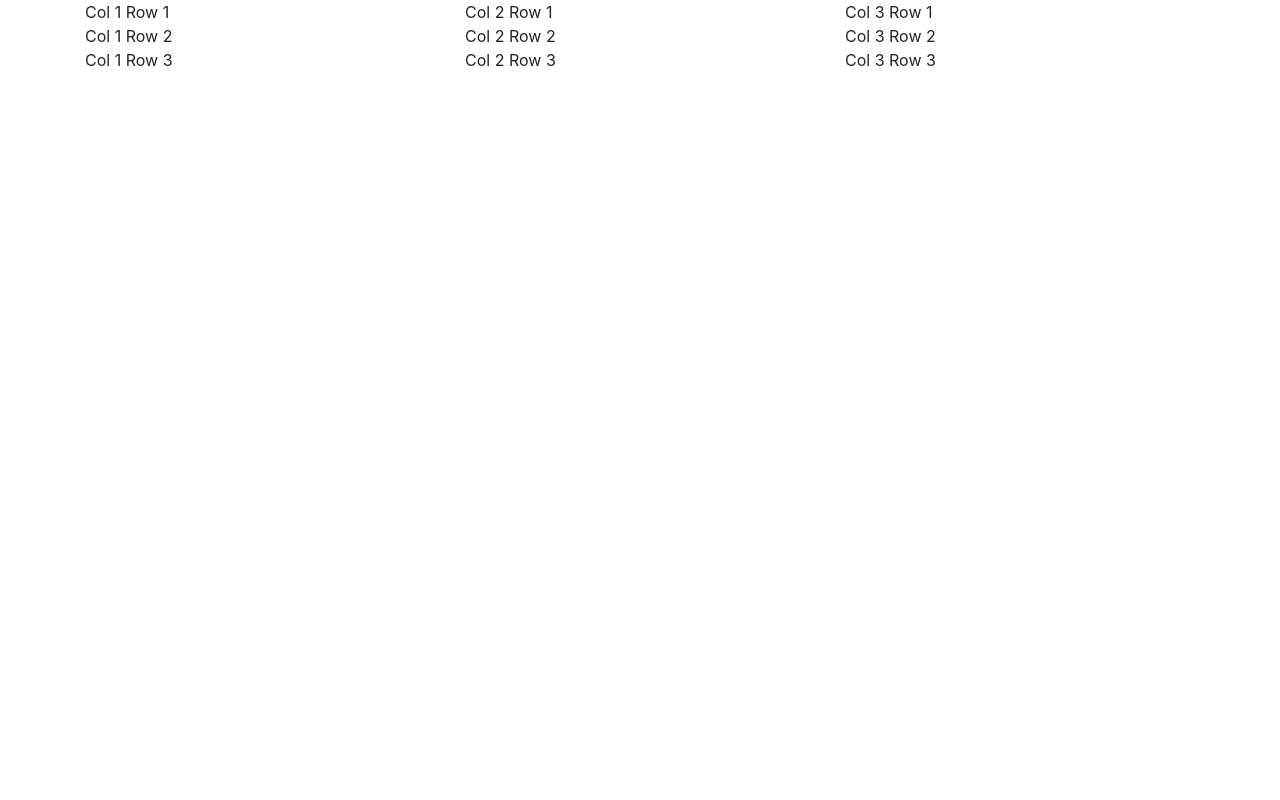
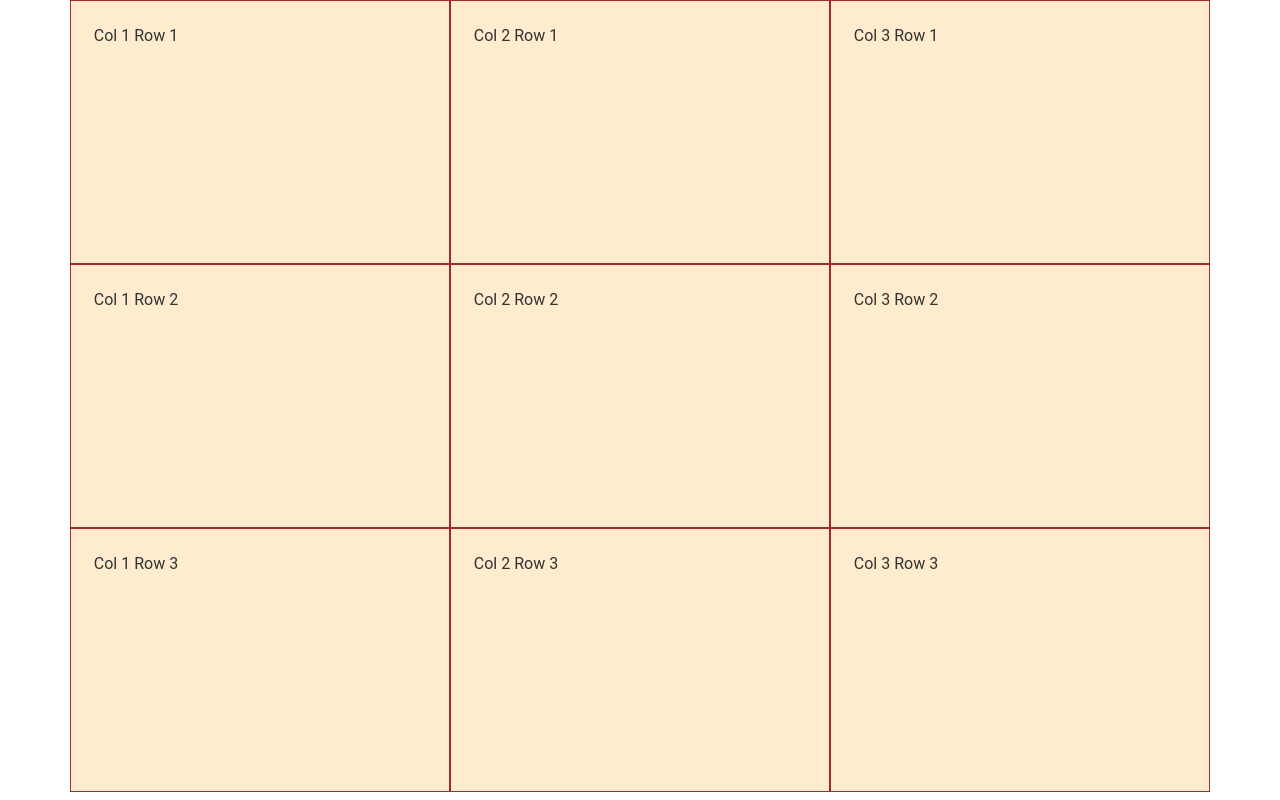
Before and after one commit to nickassafkirk/Playing-with-the-rule-of-thirds, a plain HTML site: page index.html in a window 1280 px wide. Drawn offline with nearby package versions, Linux system fonts and the light colour scheme.

Commit message:
add initial grid style

```diff
--- a/assets/css/style.css
+++ b/assets/css/style.css
@@ -0,0 +1,13 @@
+body{
+    font-size: 16px;
+    font-family:'roboto', 'open-sans','sans-serif';
+    color: #333333;
+}
+
+.boxbase .col{
+    background-color:blanchedalmond;
+    height: 33vh;
+    width: 33vw;
+    padding: 2%;
+    border: 1px solid brown;
+}
--- a/index.html
+++ b/index.html
@@ -10,25 +10,25 @@
 </head>
 <body>
 
-<div class="container">
+<div class="container boxbase">
     <div class="row">
-        <div class="col-md-4">Col 1 Row 1</div>
-        <div class="col-md-4">Col 2 Row 1</div>
-        <div class="col-md-4">Col 3 Row 1</div>
+        <div class="col col-md-4">Col 1 Row 1</div>
+        <div class="col col-md-4">Col 2 Row 1</div>
+        <div class="col col-md-4">Col 3 Row 1</div>
     </div>
 </div>
-<div class="container">
+<div class="container boxbase">
     <div class="row">
-        <div class="col-md-4">Col 1 Row 2</div>
-        <div class="col-md-4">Col 2 Row 2</div>
-        <div class="col-md-4">Col 3 Row 2</div>
+        <div class="col col-md-4">Col 1 Row 2</div>
+        <div class="col col-md-4">Col 2 Row 2</div>
+        <div class="col col-md-4">Col 3 Row 2</div>
     </div>
 </div>
-<div class="container">
+<div class="container boxbase">
     <div class="row">
-        <div class="col-md-4">Col 1 Row 3</div>
-        <div class="col-md-4">Col 2 Row 3</div>
-        <div class="col-md-4">Col 3 Row 3</div>
+        <div class="col col-md-4">Col 1 Row 3</div>
+        <div class="col col-md-4">Col 2 Row 3</div>
+        <div class="col col-md-4">Col 3 Row 3</div>
     </div>
 </div>
 
```
